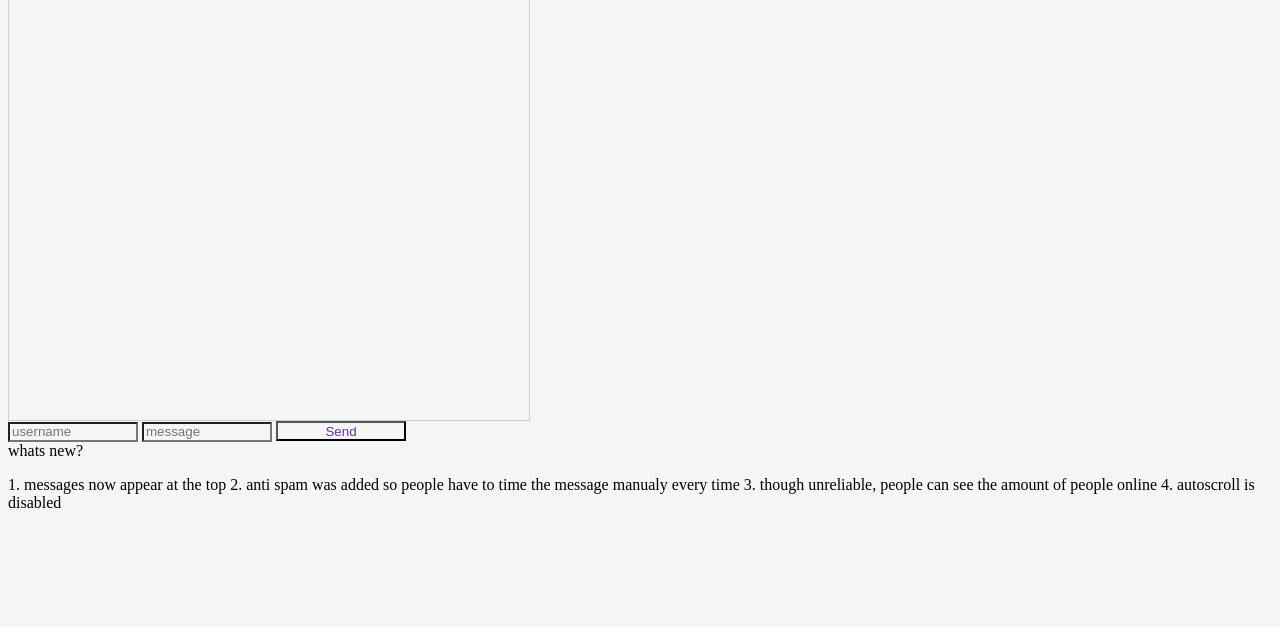
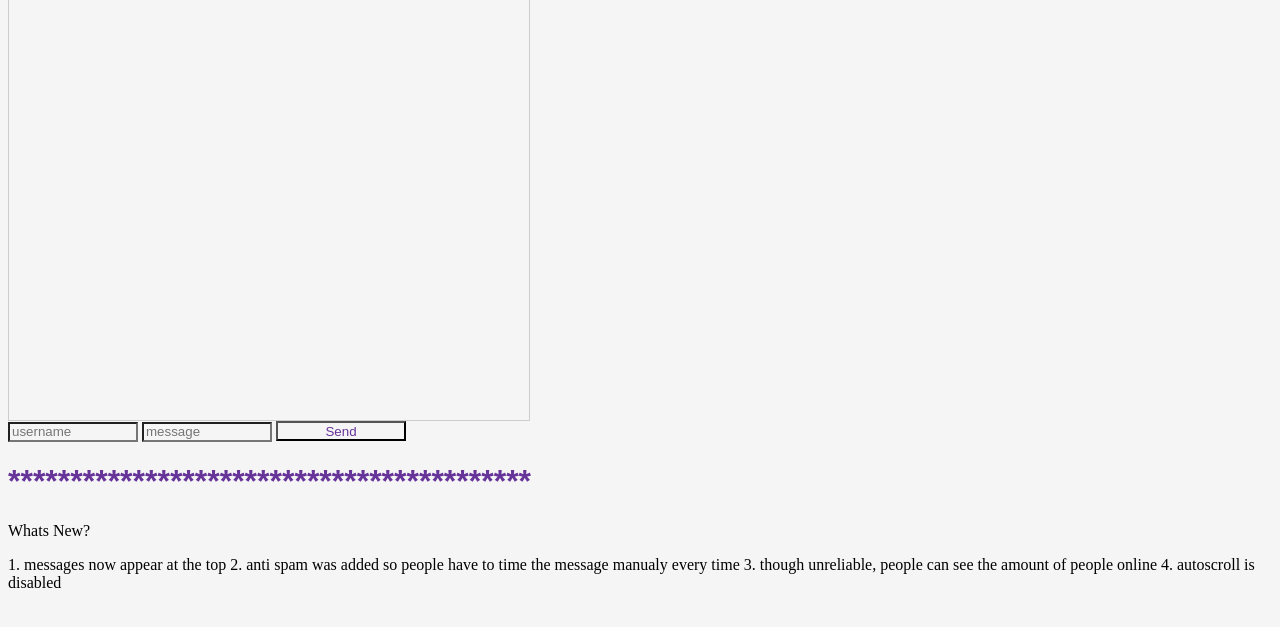
Before and after one commit to benjicurtis/basic-chat, a Flask app: page / in a window 1280 px wide. Shown: the part 135-762 px from the top of the page. Run offline with Flask 3, Linux system fonts and the light colour scheme; data that the repository does not hold is empty.

Commit message:
Fix formatting and update 'Whats New?' section

```diff
--- a/chat2/templates/index.html
+++ b/chat2/templates/index.html
@@ -10,8 +10,9 @@
     <input style="width: 130px; height: 20px; background-color: whitesmoke; color: rebeccapurple;" type="text" id="usernameInput" autocomplete="off" placeholder="username">
     <input style="width: 130px; height: 20px; background-color: whitesmoke; color: rebeccapurple;" type="text" id="messageInput" autocomplete="off" placeholder="message">
     <button style="width: 130px; height: 20px; background-color: whitesmoke; color: rebeccapurple;" onclick="sendMessage()">Send</button>
-    <display closed>
-        <summary>whats new?</summary>
+    <h1 style="color: rebeccapurple; font-family: Arial, sans-serif;">******************************************</h1>
+    <display>
+        <summary>Whats New?</summary>
         <p>1. messages now appear at the top 2. anti spam was added so people have to time the message manualy every time
         3. though unreliable, people can see the amount of people online 4. autoscroll is disabled</p>
     </display>
```
